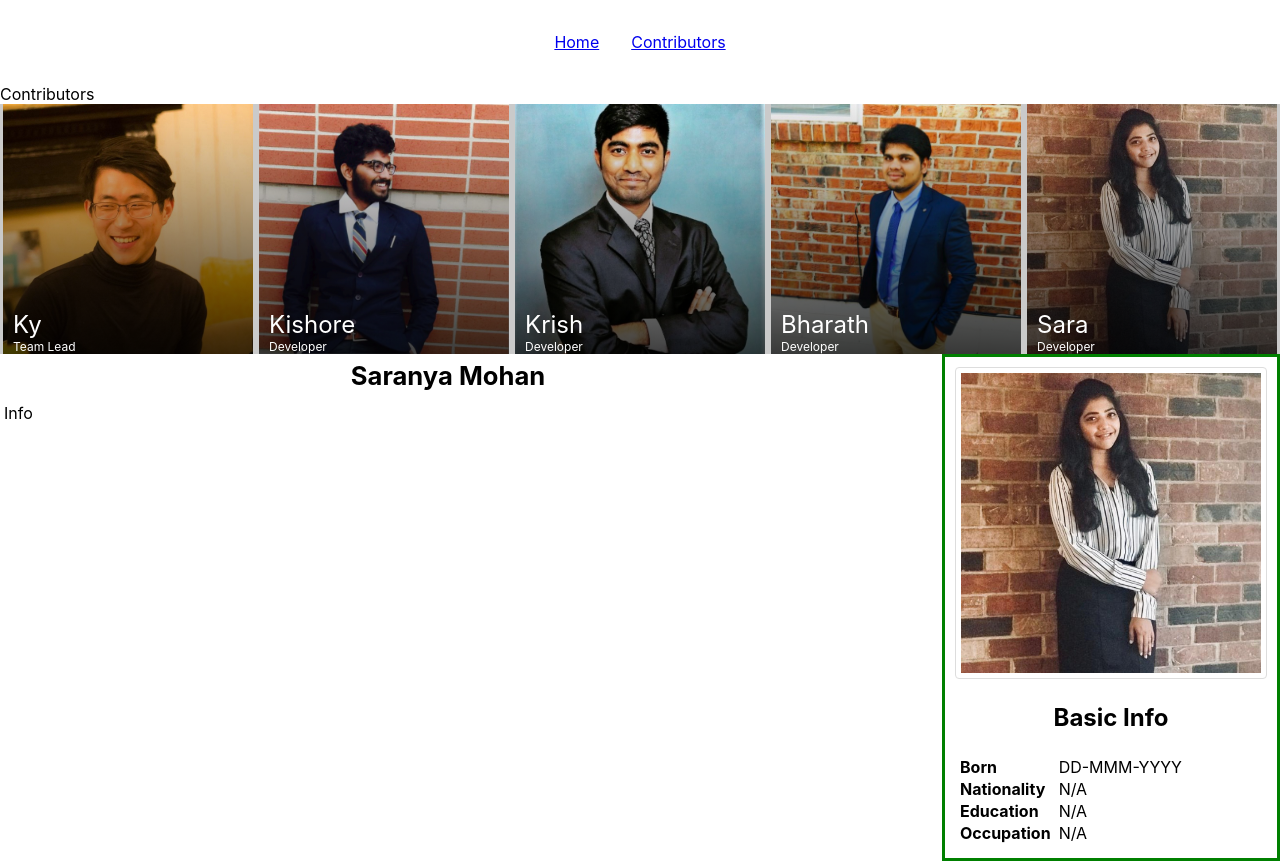
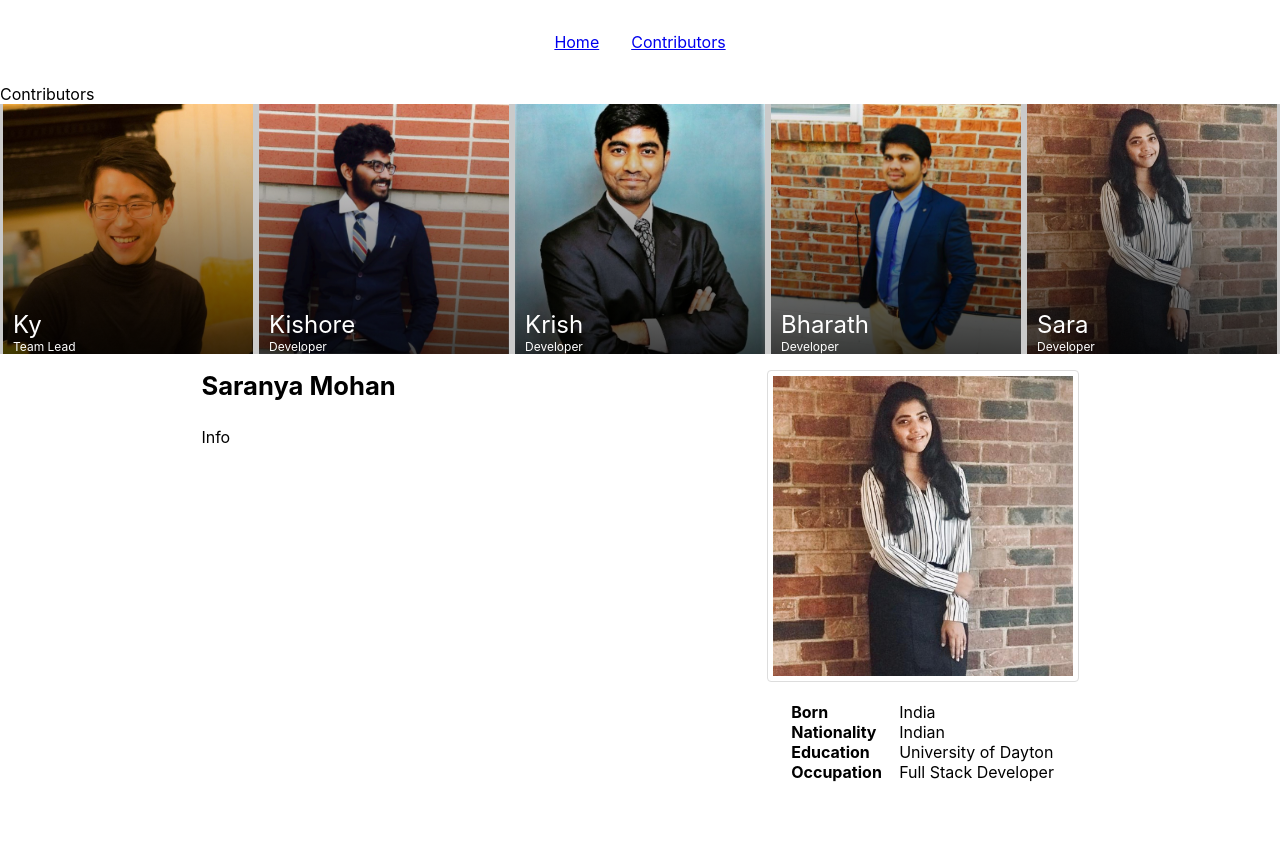
Before and after one commit to kyhy/xenia, a React (Create React App) app: page /contributors/sarah in a window 1280 px wide. After the commit the page ends 814 px from the top, so only its background shows below. Built offline with nearby package versions, Linux system fonts and the light colour scheme.

Commit message:
Changed the structure for contrbutors module

```diff
--- a/package.json
+++ b/package.json
@@ -16,7 +16,8 @@
     "react-dom": "^16.8.4",
     "react-router-dom": "^4.3.1",
     "react-scripts": "2.1.8",
-    "recompose": "^0.30.0"
+    "recompose": "^0.30.0",
+    "styled-components": "^4.2.0"
   },
   "devDependencies": {
     "babel-eslint": "9.0.0",
--- a/src/components/Contributor.js
+++ b/src/components/Contributor.js
@@ -1,7 +1,89 @@
+/* eslint-disable consistent-return */
+/* eslint-disable array-callback-return */
+/* eslint-disable react/prop-types */
 import React from 'react';
+import styled from '@emotion/styled';
+import ProfilePic from './ProfilePic';
 
-// const Contributor = () => (
+const Perimeter = styled.div`
+  display: flex;
+  justify-content: space-around;
+  padding: 1em;
+`;
 
-// );
+const Left = styled.div``;
 
-// export default Contributor;
+const Right = styled.div``;
+
+const Name = styled.div`
+  font-weight: bold;
+  font-size: 1.6rem;
+  margin-bottom: 1em;
+`;
+
+const Info = styled.div``;
+
+const BasicInfo = props => (
+  <Perimeter>
+    <Left>
+      <div>
+        <b>Born</b>
+      </div>
+      <div>
+        <b>Nationality</b>
+      </div>
+      <div>
+        <b>Education</b>
+      </div>
+      <div>
+        <b>Occupation</b>
+      </div>
+    </Left>
+    <Right>
+      <div>{props.born}</div>
+      <div>{props.nationality}</div>
+      <div>{props.education}</div>
+      <div>{props.occupation}</div>
+    </Right>
+  </Perimeter>
+);
+
+const findType = (children, Value, x) =>
+  children.map(component => {
+    // console.log(component);
+    if (component.type === Value) {
+      switch (x) {
+        case 1:
+          return <Value>{component.props.children}</Value>;
+        case 2:
+          return <Value value={component.props.value} />;
+        case 3:
+          return <Value {...component.props} />;
+        default:
+          return null;
+      }
+    }
+  });
+
+const Contributor = props => (
+  <Perimeter>
+    <Left>
+      {findType(props.children, Name, 1)}
+      {findType(props.children, Info, 1)}
+    </Left>
+    <Right>
+      {findType(props.children, ProfilePic, 2)}
+      {findType(props.children, BasicInfo, 3)}
+    </Right>
+  </Perimeter>
+);
+
+// Contributor.propTypes = {
+//   born: PropTypes.string.isRequired,
+// };
+Contributor.Name = Name;
+Contributor.Info = Info;
+Contributor.BasicInfo = BasicInfo;
+Contributor.ProfilePic = ProfilePic;
+
+export default Contributor;
--- a/src/components/ContributorSkel.js
+++ b/src/components/ContributorSkel.js
@@ -2,7 +2,7 @@
 /* eslint-disable dot-notation */
 import React from 'react';
 import styled from '@emotion/styled';
-import Profilepic from './Profilepic';
+import Profilepic from './ProfilePic';
 import contributorInfo from './contributorInfo';
 
 const Right = styled.div`
--- a/src/scenes/contributors/Bharath.js
+++ b/src/scenes/contributors/Bharath.js
@@ -1,15 +1,24 @@
-/* eslint-disable dot-notation */
 import React from 'react';
-import PropTypes from 'prop-types';
-import ContributorSkel from '../../components/ContributorSkel';
+import pic from '../../assets/contributor_info/images/Bharath.jpg';
+import Contributor from '../../components/Contributor';
 
-const Bharath = props => (
-  <div>
-    <ContributorSkel value={props.val} />
-  </div>
+const { Name, Info, ProfilePic, BasicInfo } = Contributor;
+
+const Bharath = () => (
+  <Contributor>
+    <Name>Bharath Kumar Inguva</Name>
+
+    <Info>Info</Info>
+
+    <ProfilePic value={pic} />
+
+    <BasicInfo
+      born="India"
+      nationality="Indian"
+      education="University of Dayton"
+      occupation="Full Stack Developer"
+    />
+  </Contributor>
 );
 
-Bharath.propTypes = {
-  val: PropTypes.string.isRequired,
-};
 export default Bharath;
--- a/src/scenes/contributors/Kishore.js
+++ b/src/scenes/contributors/Kishore.js
@@ -1,15 +1,24 @@
-/* eslint-disable dot-notation */
 import React from 'react';
-import PropTypes from 'prop-types';
-import ContributorSkel from '../../components/ContributorSkel';
+import pic from '../../assets/contributor_info/images/Kishore.jpg';
+import Contributor from '../../components/Contributor';
 
-const Kishore = props => (
-  <div>
-    <ContributorSkel value={props.val} />
-  </div>
+const { Name, Info, ProfilePic, BasicInfo } = Contributor;
+
+const Kishore = () => (
+  <Contributor>
+    <Name>Chandra Kishore Danduri</Name>
+
+    <Info>Info</Info>
+
+    <ProfilePic value={pic} />
+
+    <BasicInfo
+      born="India"
+      nationality="Indian"
+      education="University of Dayton"
+      occupation="Full Stack Developer"
+    />
+  </Contributor>
 );
 
-Kishore.propTypes = {
-  val: PropTypes.string.isRequired,
-};
 export default Kishore;
--- a/src/scenes/contributors/Krish.js
+++ b/src/scenes/contributors/Krish.js
@@ -1,15 +1,24 @@
-/* eslint-disable dot-notation */
 import React from 'react';
-import PropTypes from 'prop-types';
-import ContributorSkel from '../../components/ContributorSkel';
+import pic from '../../assets/contributor_info/images/Krishna.jpg';
+import Contributor from '../../components/Contributor';
 
-const Krish = props => (
-  <div>
-    <ContributorSkel value={props.val} />
-  </div>
+const { Name, Info, ProfilePic, BasicInfo } = Contributor;
+
+const Krish = () => (
+  <Contributor>
+    <Name>Sai Krishna Phaninder</Name>
+
+    <Info>Info</Info>
+
+    <ProfilePic value={pic} />
+
+    <BasicInfo
+      born="India"
+      nationality="Indian"
+      education="University of Dayton"
+      occupation="Full Stack Developer"
+    />
+  </Contributor>
 );
 
-Krish.propTypes = {
-  val: PropTypes.string.isRequired,
-};
 export default Krish;
--- a/src/scenes/contributors/Ky.js
+++ b/src/scenes/contributors/Ky.js
@@ -1,57 +1,24 @@
 import React from 'react';
-/* eslint-disable dot-notation */
-import styled from '@emotion/styled';
-import PropTypes from 'prop-types';
-import ContributorSkel from '../../components/ContributorSkel';
-import ProfilePic from '../../components/Profilepic';
-import kyPic from '../../assets/contributor_info/images/Ky.jpg';
+import pic from '../../assets/contributor_info/images/Ky.jpg';
+import Contributor from '../../components/Contributor';
 
-const Perimeter = styled.div`
-  display: flex;
-  justify-content: space-around;
-  padding: 1em;
-`;
+const { Name, Info, ProfilePic, BasicInfo } = Contributor;
 
-const Left = styled.div``;
+const Ky = () => (
+  <Contributor>
+    <Name>Ky Lee</Name>
 
-const Right = styled.div``;
+    <Info>Info</Info>
 
-const Name = styled.div`
-  font-weight: bold;
-  font-size: 1.6rem;
-  margin-bottom: 1em;
-`;
+    <ProfilePic value={pic} />
 
-const Info = styled.div``;
-
-const BasicInfo = props => (
-  <div>
-    <div>{props.born}</div>
-    <div>{props.nationality}</div>
-    <div>{props.education}</div>
-    <div>{props.occupation}</div>
-  </div>
+    <BasicInfo
+      born="Germany"
+      nationality="American"
+      education="Georgia Tech"
+      occupation="Software Engineer"
+    />
+  </Contributor>
 );
 
-const Ky = () => (
-  <Perimeter>
-    <Left>
-      <Name>Ky</Name>
-      <Info>Hello I live in Dayton</Info>
-    </Left>
-    <Right>
-      <ProfilePic value={kyPic} />
-      <BasicInfo
-        born="Germany"
-        nationality="American"
-        education="Georgia Tech"
-        occupation="Software Engineer"
-      />
-    </Right>
-  </Perimeter>
-);
-
-Ky.propTypes = {
-  val: PropTypes.string.isRequired,
-};
 export default Ky;
--- a/src/scenes/contributors/Sarah.js
+++ b/src/scenes/contributors/Sarah.js
@@ -1,15 +1,24 @@
-/* eslint-disable dot-notation */
 import React from 'react';
-import PropTypes from 'prop-types';
-import ContributorSkel from '../../components/ContributorSkel';
+import pic from '../../assets/contributor_info/images/Sara.jpg';
+import Contributor from '../../components/Contributor';
 
-const Sarah = props => (
-  <div>
-    <ContributorSkel value={props.val} />
-  </div>
+const { Name, Info, ProfilePic, BasicInfo } = Contributor;
+
+const Sarah = () => (
+  <Contributor>
+    <Name>Saranya Mohan</Name>
+
+    <Info>Info</Info>
+
+    <ProfilePic value={pic} />
+
+    <BasicInfo
+      born="India"
+      nationality="Indian"
+      education="University of Dayton"
+      occupation="Full Stack Developer"
+    />
+  </Contributor>
 );
 
-Sarah.propTypes = {
-  val: PropTypes.string.isRequired,
-};
 export default Sarah;
```
Also changed, not shown: 1 other file (tests, documents, lock files or other folders).
